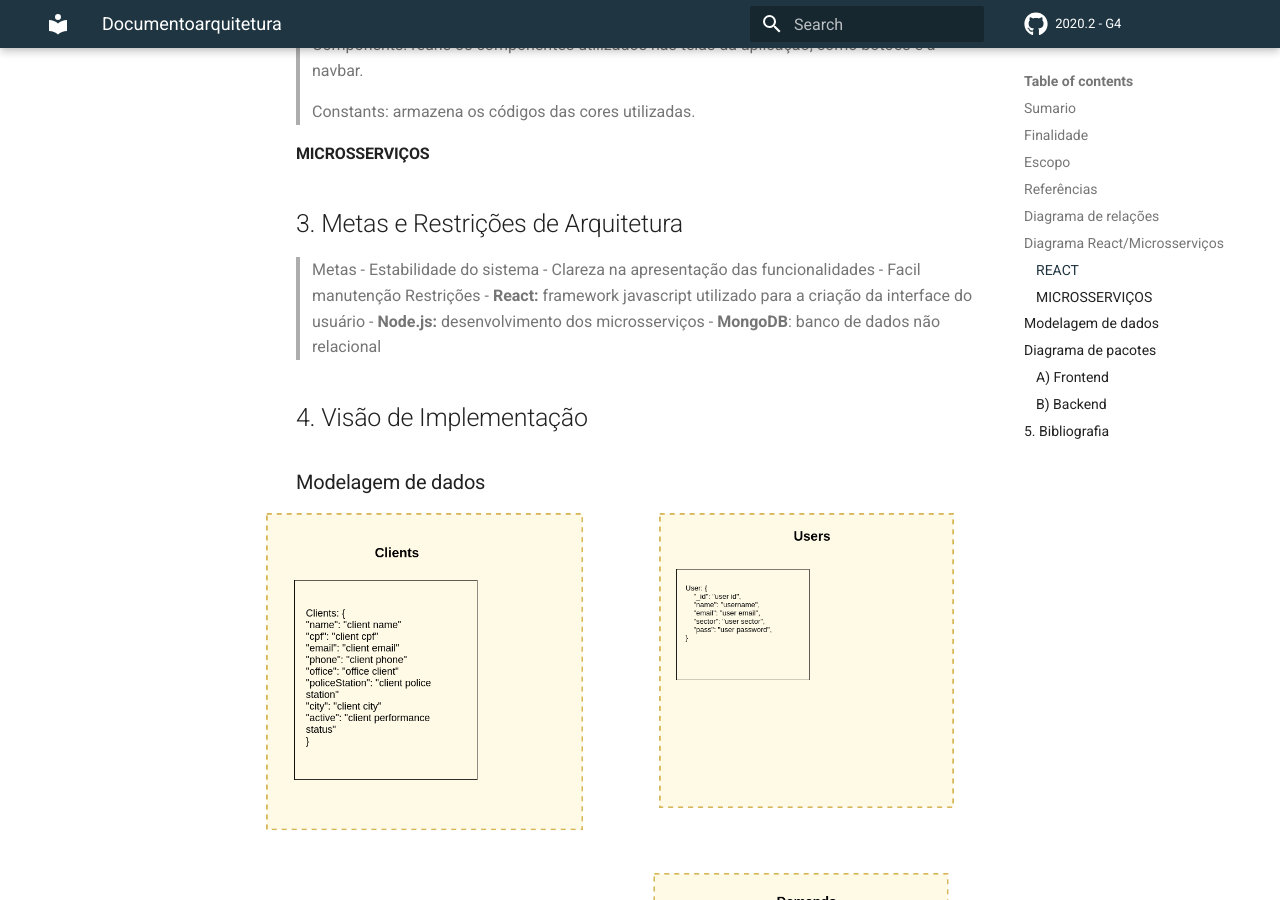
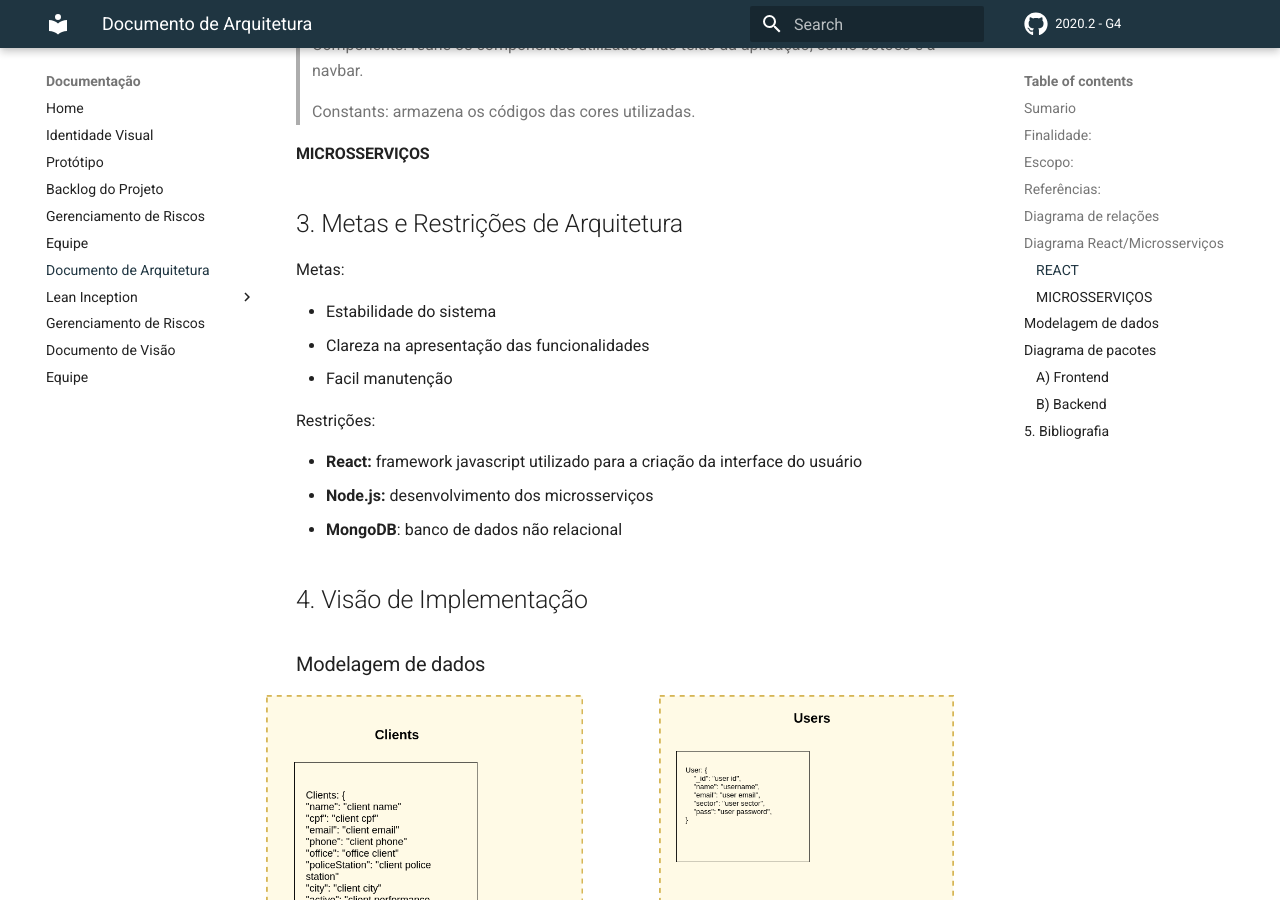
Before and after one commit to fga-eps-mds/2020-2-SiGeD, an MkDocs documentation site: the page built from docs/documentoarquitetura.md, in a window 1280 px wide and 900 px high, scrolled down 1876 px. Built offline with MkDocs 1.6.1 and Material for MkDocs 9.7.7, drawn with Linux system fonts in a browser that asks for light colours; comment, search, counter and statistics services are not loaded; some of the changed text lies outside the part shown.

Commit message:
[81] add page to mkdocs and change package diagram image
Co-authored-by: Dafne <moretti.dafne2@gmail.com>

```diff
--- a/docs/documentoarquitetura.md
+++ b/docs/documentoarquitetura.md
@@ -11,14 +11,18 @@
 [Visão de Implementação](#visao_implementacao)
 
 <a name="introducao"></a><h2>1.Introdução</h2>
-### Finalidade
+
+### Finalidade:
+
 Esse documento de arquitetura tem como finalidade esclarecer e especificar decisões arquiteturais pertinentes durante o desenvolvimento do projeto, oferecendo uma visão geral das tecnologias e funcionalidades utilizadas.
-### Escopo
+
+### Escopo:
+
 O *nomedoproduto* consiste em uma aplicação web que visa facilitar a gerência dos processos da Divisão de Proteção à Saúde do Servidor (DPSS).
 
 Nesse documento de arquitetura, é feita uma descrição dos termos arquiteturais utilizados no desenvolvimento desse produto de software.
 
-### Referências
+### Referências:
 
 <a name="arquitetura"></a><h2>2. Representação da Arquitetura</h2>
 
--- a/mkdocs.yml
+++ b/mkdocs.yml
@@ -23,6 +23,8 @@
     - Backlog do Projeto: backlog.md
     - Gerenciamento de Riscos: risks.md
     - Equipe: team.md
+    - Documento de Arquitetura: documentoarquitetura.md
+
     - Lean Inception:
       - Introdução: leanInception/introduction.md
       - Visão De Produto: leanInception/product_vision.md
```
Also changed, not shown: other parts of docs/documentoarquitetura.md (+13 -5 lines), docs/assets/img/diagrama_pacotes_e_dados-Page-1.png (added), docs/assets/img/diagrama_pacotes_e_dados-Page-2.png (added).
